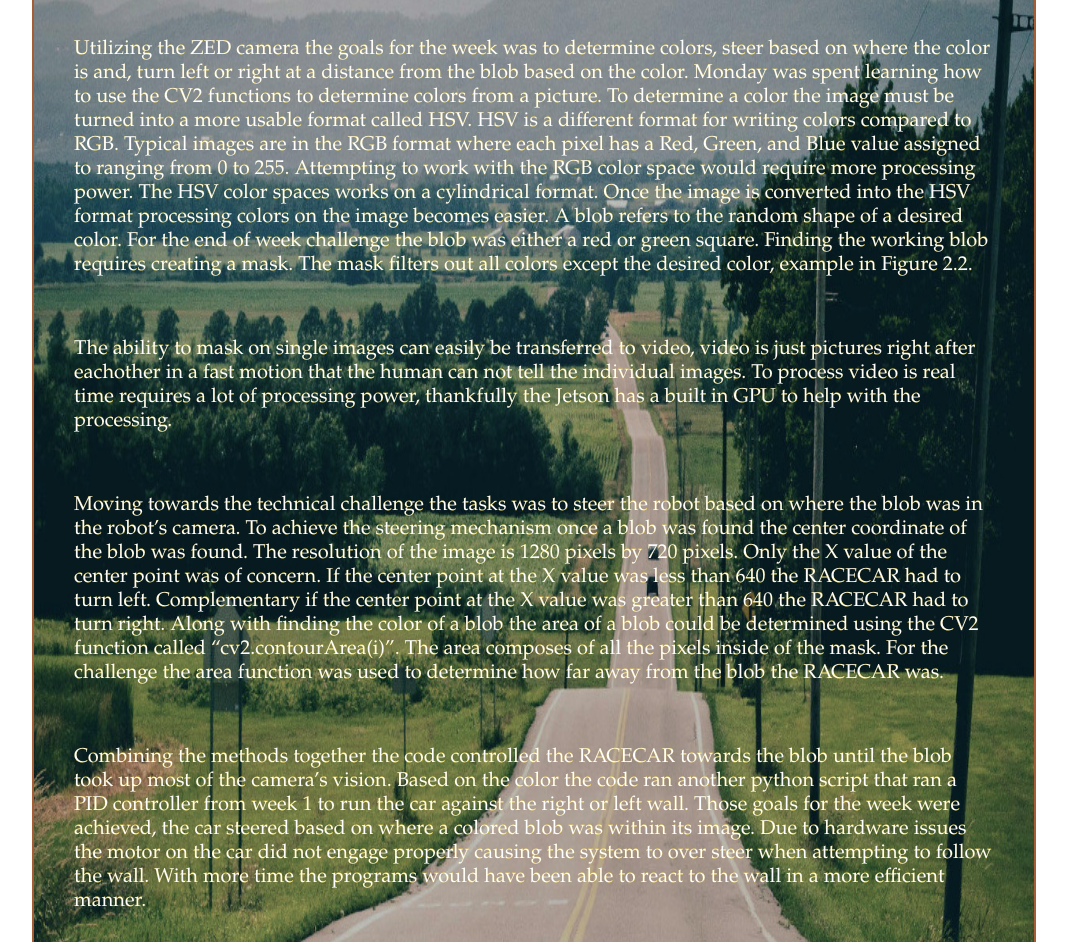
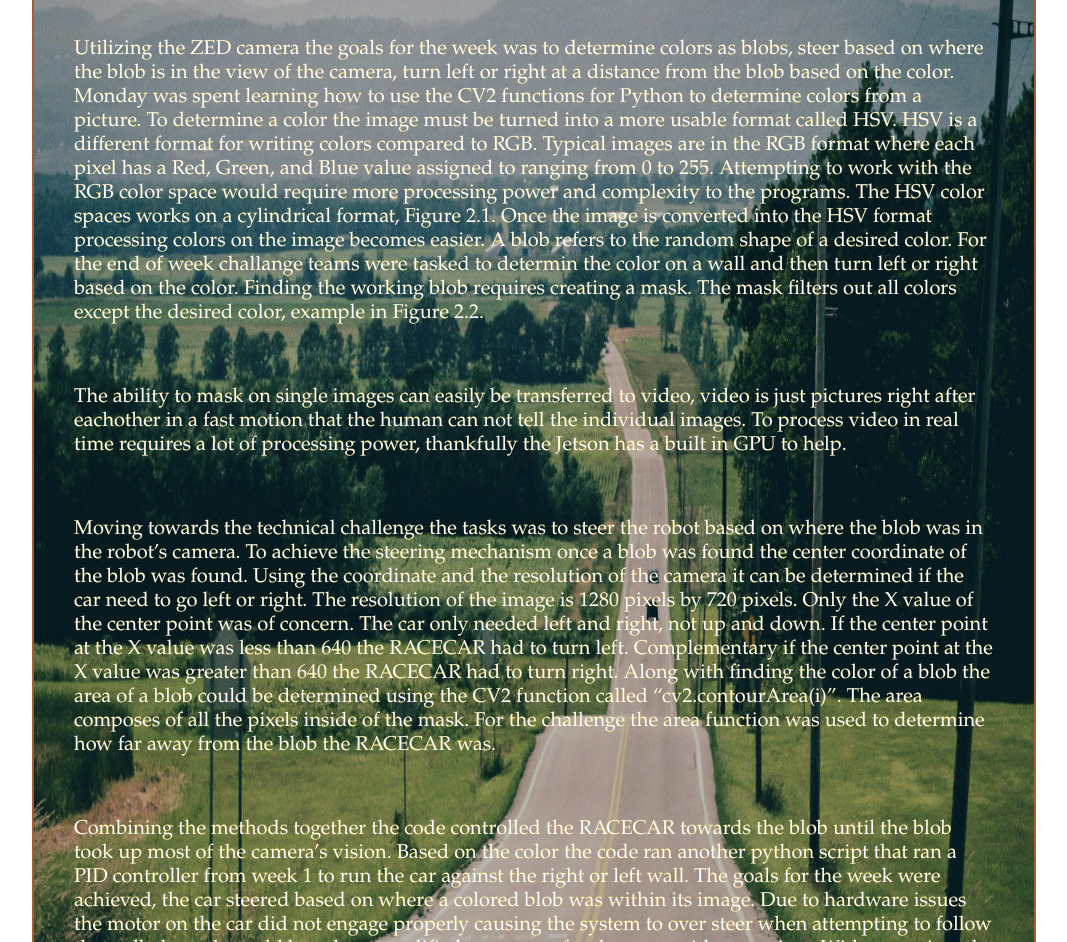
Before and after one commit to D41Robot/BeaverWorksTechnicalPaper, a plain HTML site: page sWeek2.html in a window 1280 px wide. Shown: the part 195-1137 px from the top of the page, without its empty margins (106-1173 px from the left). Drawn offline with Linux system fonts and the light colour scheme.

Commit message:
Fixes
Added MIT video to week4. Tried to make more sense in week2 document.

```diff
--- a/sWeek2.html
+++ b/sWeek2.html
@@ -22,30 +22,33 @@
 	  <br><br>
 	  <h3>Week 2: Explore</h3>
 	  <p>
-	    Utilizing the ZED camera the goals for the week was to determine colors, steer based
-	    on where the color is and, turn left or right at a distance from the blob based on
-	    the color. Monday was spent learning how to use the CV2 functions to determine colors
-	    from a picture. To determine a color the image must be turned into a more usable
-	    format called HSV. HSV is a different format for writing colors compared to RGB. Typical
-	    images are in the RGB format where each pixel has a Red, Green, and Blue value assigned
+	    Utilizing the ZED camera the goals for the week was to determine colors as blobs, steer based
+	    on where the blob is in the view of the camera, turn left or right at a distance
+		from the blob based on the color. Monday was spent learning how to use the CV2 functions
+		for Python to determine colors from a picture. To determine a color the image must be turned into a
+		more usable format called HSV. HSV is a different format for writing colors compared to RGB.
+		Typical images are in the RGB format where each pixel has a Red, Green, and Blue value assigned
 	    to ranging from 0 to 255. Attempting to work with the RGB color space would require more
-	    processing power. The HSV color spaces works on a cylindrical format. Once the image is
-	    converted into the HSV format processing colors on the image becomes easier. A blob
-	    refers to the random shape of a desired color. For the end of week challenge the blob
-	    was either a red or green square. Finding the working blob requires creating a mask. The
-	    mask filters out all colors except the desired color, example in Figure 2.2.
+	    processing power and complexity to the programs. The HSV color spaces works on a cylindrical format, Figure 2.1.
+		Once the image is converted into the HSV format processing colors on the image becomes easier. A blob
+	    refers to the random shape of a desired color. For the end of week challange teams were
+        tasked to determin the color on a wall and then turn left or right based on the color.
+		Finding the working blob requires creating a mask. The mask filters out all colors except the desired
+		color, example in Figure 2.2.
 	  </p>
 	  <p>
 	    The ability to mask on single images can easily be transferred to video, video is just
 	    pictures right after eachother in a fast motion that the human can not tell the
-	    individual images. To process video is real time requires a lot of processing power,
-	    thankfully the Jetson has a built in GPU to help with the processing.
+	    individual images. To process video in real time requires a lot of processing power,
+	    thankfully the Jetson has a built in GPU to help.
 	  </p>
 	  <p>
 	    Moving towards the technical challenge the tasks was to steer the robot based on where
 	    the blob was in the robot’s camera. To achieve the steering mechanism once a blob was
-	    found the center coordinate of the blob was found. The resolution of the image is 1280
-	    pixels by 720 pixels. Only the X value of the center point was of concern. If the
+	    found the center coordinate of the blob was found. Using the coordinate and the resolution
+		of the camera it can be determined if the car need to go left or right. The resolution of the image is 1280
+	    pixels by 720 pixels. Only the X value of the center point was of concern. The car only
+		needed left and right, not up and down. If the
 	    center point at the X value was less than 640 the RACECAR had to turn left. Complementary
 	    if the center point at the X value was greater than 640 the RACECAR had to turn right.
 	    Along with finding the color of a blob the area of a blob could be determined using the CV2
@@ -57,9 +60,10 @@
 	    Combining the methods together the code controlled the RACECAR towards the blob until the
 	    blob took up most of the camera’s vision. Based on the color the code ran another python
 	    script that ran a PID controller from week 1 to run the car against the right or left wall.
-	    Those goals for the week were achieved, the car steered based on where a colored blob was
+	    The goals for the week were achieved, the car steered based on where a colored blob was
 	    within its image. Due to hardware issues the motor on the car did not engage properly
-	    causing the system to over steer when attempting to follow the wall. With more time the
+	    causing the system to over steer when attempting to follow the wall, the code could have
+		been modified to account for the error with more time. With more time the
 	    programs would have been able to react to the wall in a more efficient manner.
 	  </p>
 	  <img src="hsvWheel.png" alt="hsvWheel" height="75%" width="75%"><br>
```
Also changed, not shown: index.html (+1 -1 lines), sWeek4.html (+7 -0 lines).
